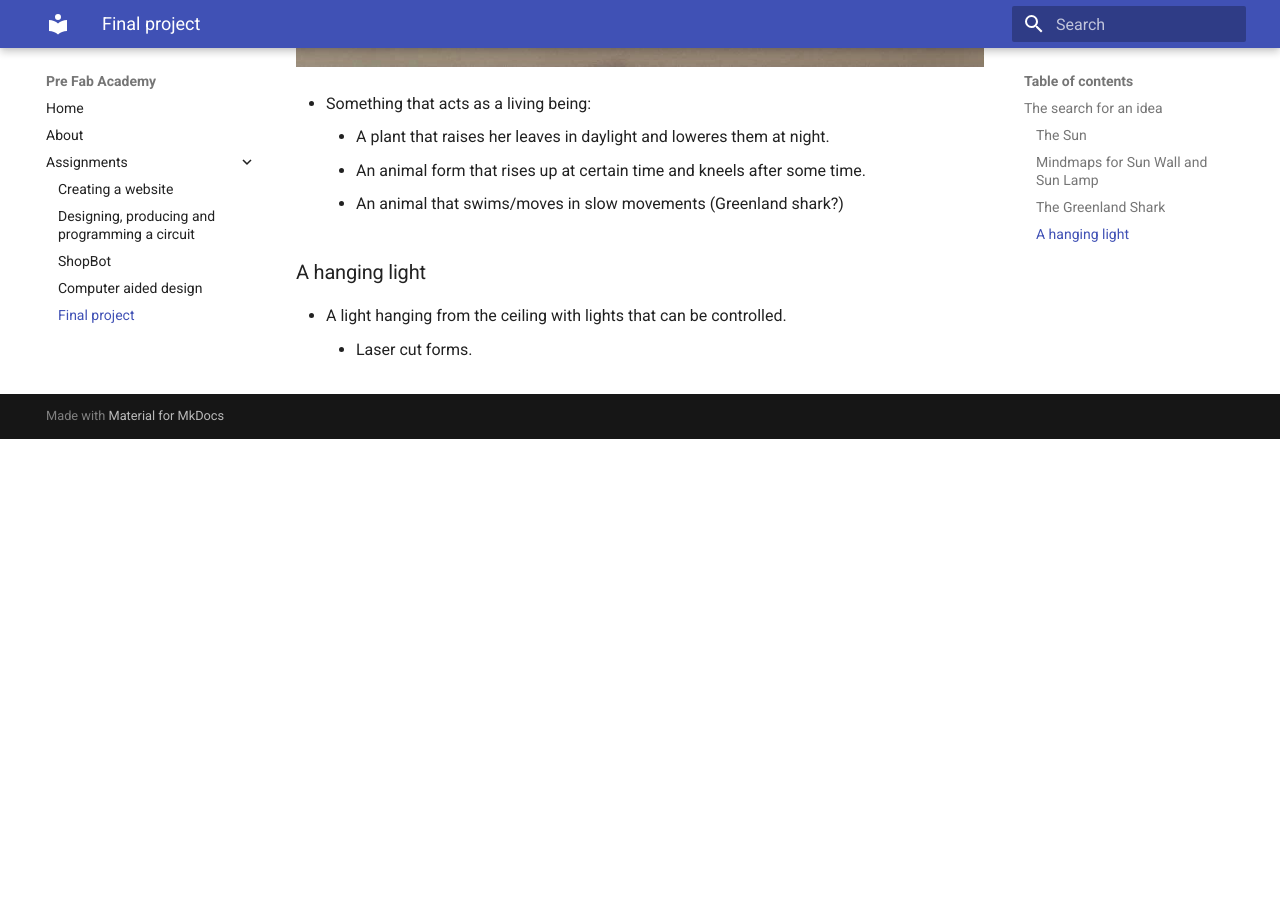
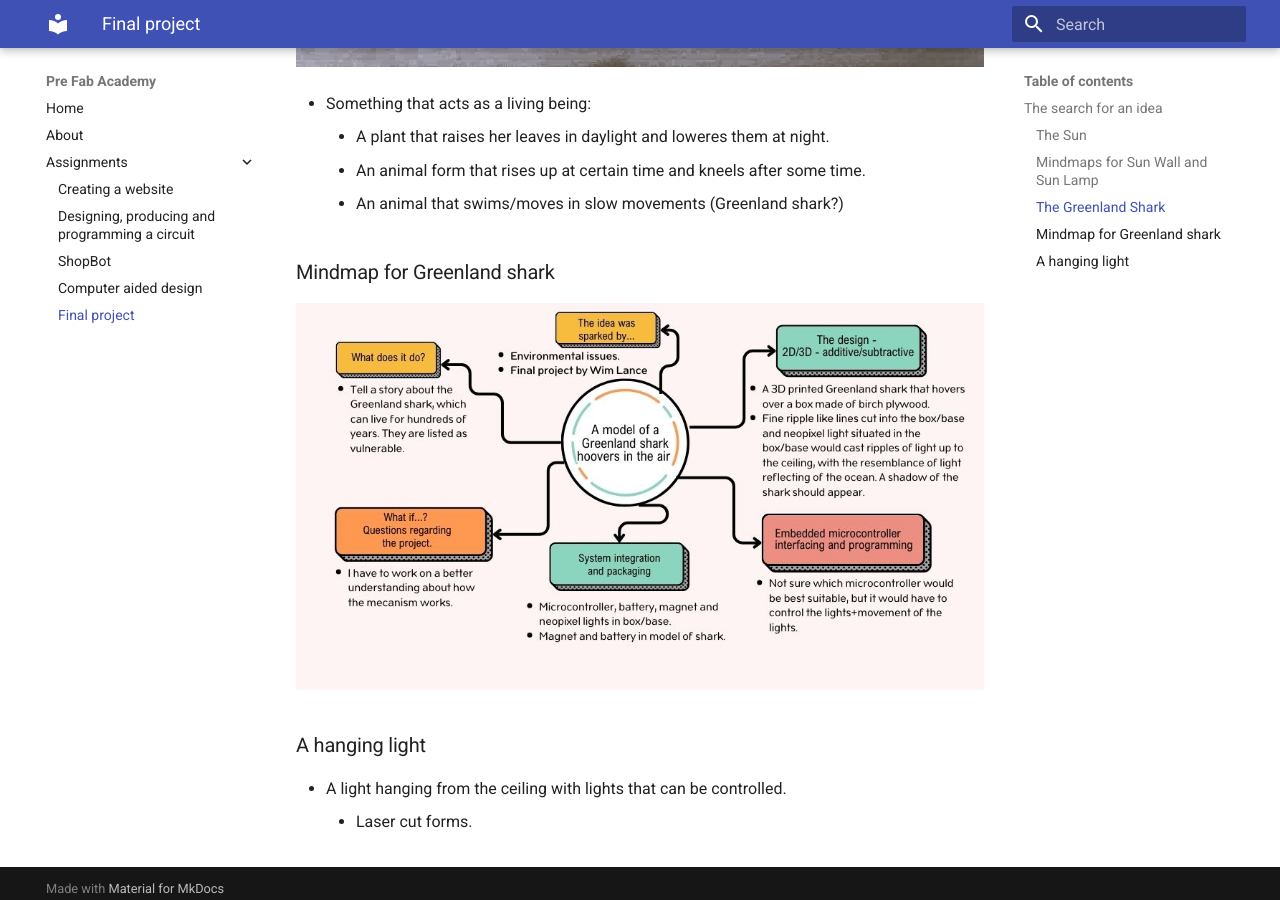
Before and after one commit to OlofH2/Before-Fab-Academy, an MkDocs documentation site: the page built from docs/FinalProject.md, in a window 1280 px wide and 900 px high, scrolled down 2990 px. Built offline with MkDocs 1.6.1 and Material for MkDocs 9.7.7, drawn with Linux system fonts in a browser that asks for light colours; before the commit the page ends 3429 px from its top, so only the background shows below that.

Commit message:
Drawing and mindmap of shark

```diff
--- a/docs/FinalProject.md
+++ b/docs/FinalProject.md
@@ -27,12 +27,15 @@ The other possibility is to make this a small lamp. I would fit the embedded mic
 
 ![Shark](img/Shark.jpg)
 
+
 * Something that acts as a living being:
     - A plant that raises her leaves in daylight and loweres them at night.
     - An animal form that rises up at certain time and kneels after some time.
     - An animal that swims/moves in slow movements (Greenland shark?)
 
+###Mindmap for Greenland shark
 
+![SharkMindmap](img/SharkMindmap.jpg)
 
 ###A hanging light
 
```
Also changed, not shown: docs/img/Shark.jpg, docs/img/SharkMindmap.jpg (added).
